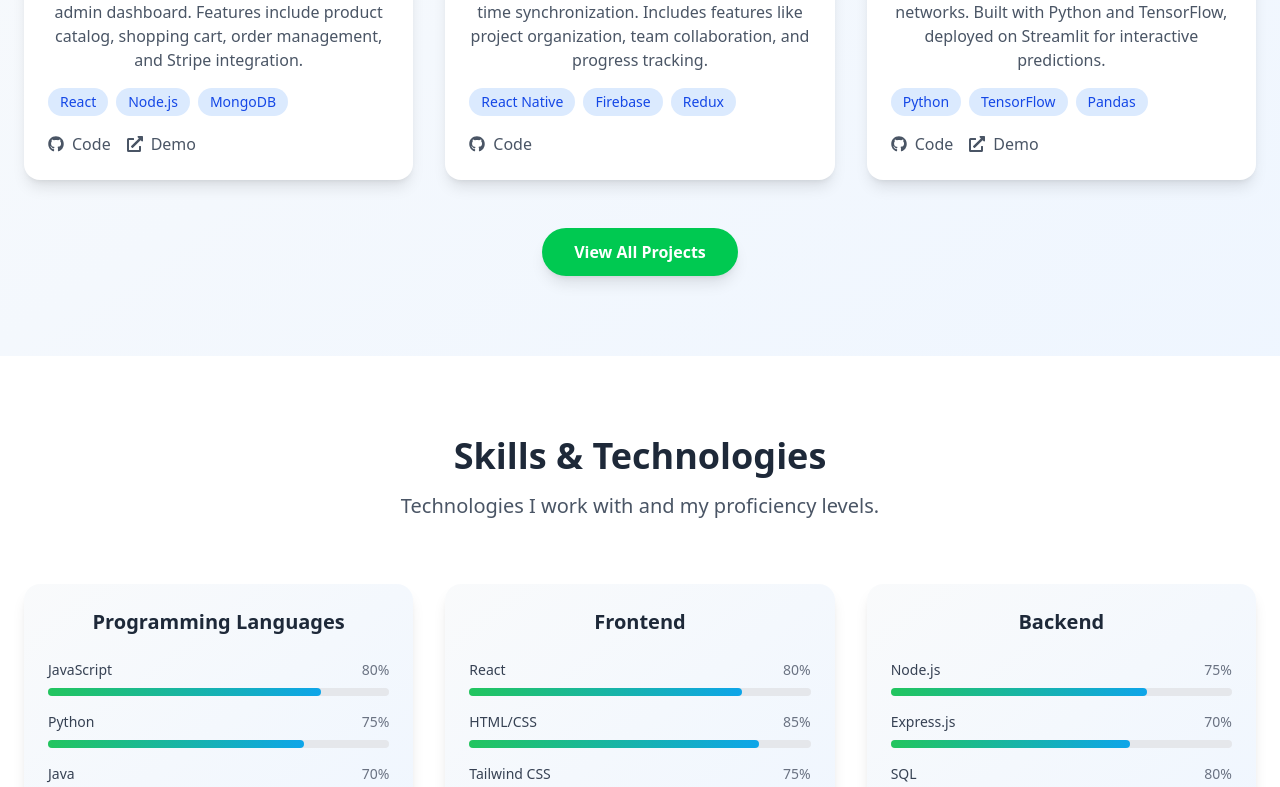
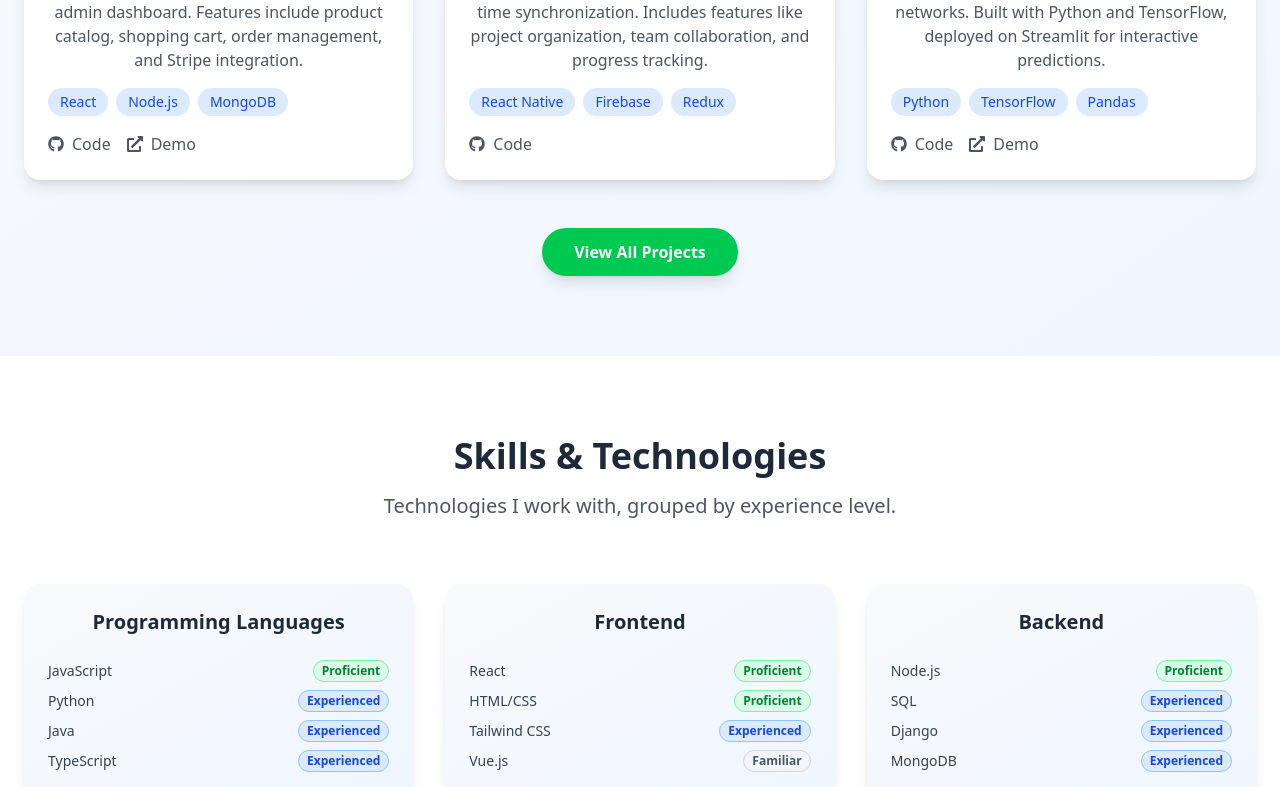
Before and after one commit to Jpuntul/Portfolio, a React (Vite) app: page / in a window 1280 px wide. Shown: the part 2000-2787 px from the top of the page. Built offline with nearby package versions, Linux system fonts and the light colour scheme.

Commit message:
refactor: update skills, add BackToTop

```diff
--- a/src/App.jsx
+++ b/src/App.jsx
@@ -7,11 +7,12 @@ import Projects from './pages/Projects'
 import Contact from './pages/Contact'
 import NotFound from './pages/NotFound'
 import './App.css'
+import BackToTop from './components/BackToTop'
 
 function App() {
   return (
     <Router>
-      <div className="min-h-screen bg-gray-50">
+      <div className="min-h-screen">
         <Header />
         <Routes>
           <Route path="/" element={<Home />} />
@@ -21,6 +22,7 @@ function App() {
           <Route path="*" element={<NotFound />} />
         </Routes>
         <Footer />
+        <BackToTop />
       </div>
     </Router>
   )
--- /dev/null
+++ b/src/components/BackToTop.jsx
@@ -0,0 +1,30 @@
+import { useEffect, useState } from 'react'
+import { FaArrowUp } from 'react-icons/fa'
+
+const BackToTop = () => {
+  const [visible, setVisible] = useState(false)
+
+  useEffect(() => {
+    const handleScroll = () => {
+      setVisible(window.scrollY > 300)
+    }
+    window.addEventListener('scroll', handleScroll)
+    return () => window.removeEventListener('scroll', handleScroll)
+  }, [])
+
+  const scrollToTop = () => {
+    window.scrollTo({ top: 0, behavior: 'smooth' })
+  }
+
+  return (
+    <button
+      onClick={scrollToTop}
+      className={`fixed bottom-8 right-8 z-50 p-3 rounded-full bg-green-500 text-white shadow-lg transition-opacity duration-300 hover:bg-green-600 ${visible ? 'opacity-100' : 'opacity-0 pointer-events-none'}`}
+      aria-label="Back to top"
+    >
+      <FaArrowUp size={20} />
+    </button>
+  )
+}
+
+export default BackToTop
--- a/src/components/sections/Hero.jsx
+++ b/src/components/sections/Hero.jsx
@@ -48,7 +48,7 @@ const Hero = () => {
             Currently pursuing Software Engineering at {personalInfo.university}.
           </p>
 
-          <div className="flex flex-col sm:flex-row gap-4 justify-center items-center mb-12">
+          <div className="flex flex-col sm:flex-row gap-4 justify-center items-center mb-18">
             <a
               href="#projects"
               className="bg-white text-green-700 px-8 py-3 rounded-full font-semibold hover:bg-gray-50 transition-all duration-300 transform hover:scale-105 shadow-lg"
--- a/src/components/sections/Skills.jsx
+++ b/src/components/sections/Skills.jsx
@@ -3,12 +3,6 @@ import { skills } from '../../data/portfolio'
 const Skills = () => {
   return (
     <>
-      <style jsx>{`
-        .forest-gradient {
-          background: linear-gradient(to right, #22c55e, #0ea5e9);
-        }
-      `}</style>
-
       <section id="skills" className="py-20 bg-white">
         <div className="container mx-auto px-6">
           <div className="text-center mb-16">
@@ -16,7 +10,7 @@ const Skills = () => {
               Skills & Technologies
             </h2>
             <p className="text-xl text-gray-600 max-w-2xl mx-auto">
-              Technologies I work with and my proficiency levels.
+              Technologies I work with, grouped by experience level.
             </p>
           </div>
 
@@ -28,22 +22,25 @@ const Skills = () => {
                 style={{animationDelay: `${categoryIndex * 0.2}s`}}
               >
                 <h3 className="text-xl font-semibold text-gray-800 mb-6">{category}</h3>
-                <div className="space-y-4">
+                <ul className="space-y-2">
                   {skillList.map((skill, skillIndex) => (
-                    <div key={skill.name} style={{animationDelay: `${(categoryIndex * skillList.length + skillIndex) * 0.1}s`}}>
-                      <div className="flex justify-between text-sm mb-2">
-                        <span className="text-gray-700 font-medium">{skill.name}</span>
-                        <span className="text-gray-500">{skill.level}%</span>
-                      </div>
-                      <div className="w-full bg-gray-200 rounded-full h-2">
-                        <div
-                          className="forest-gradient h-2 rounded-full transition-all duration-1000 ease-out"
-                          style={{ width: `${skill.level}%` }}
-                        ></div>
-                      </div>
-                    </div>
+                    <li key={skill.name} className="flex justify-between items-center text-sm">
+                      <span className="text-gray-700 font-medium">{skill.name}</span>
+                      <span
+                        className={
+                          `px-2 py-0.5 rounded-full border text-xs font-semibold ` +
+                          (skill.experience === 'Proficient'
+                            ? 'bg-green-100 border-green-300 text-green-700'
+                            : skill.experience === 'Experienced'
+                              ? 'bg-blue-100 border-blue-300 text-blue-700'
+                              : 'bg-gray-100 border-gray-300 text-gray-600')
+                        }
+                      >
+                        {skill.experience}
+                      </span>
+                    </li>
                   ))}
-                </div>
+                </ul>
               </div>
             ))}
           </div>
--- a/src/data/portfolio.js
+++ b/src/data/portfolio.js
@@ -51,21 +51,21 @@ export const projects = [
 
 export const skills = {
   "Programming Languages": [
-    { name: "JavaScript", level: 80 },
-    { name: "Python", level: 75 },
-    { name: "Java", level: 70 },
-    { name: "TypeScript", level: 65 }
+    { name: "JavaScript", experience: "Proficient" },
+    { name: "Python", experience: "Experienced" },
+    { name: "Java", experience: "Experienced" },
+    { name: "TypeScript", experience: "Experienced" }
   ],
   "Frontend": [
-    { name: "React", level: 80 },
-    { name: "HTML/CSS", level: 85 },
-    { name: "Tailwind CSS", level: 75 },
-    { name: "Vue.js", level: 60 }
+    { name: "React", experience: "Proficient" },
+    { name: "HTML/CSS", experience: "Proficient" },
+    { name: "Tailwind CSS", experience: "Experienced" },
+    { name: "Vue.js", experience: "Familiar" }
   ],
   "Backend": [
-    { name: "Node.js", level: 75 },
-    { name: "Express.js", level: 70 },
-    { name: "SQL", level: 80 },
-    { name: "Django", level: 65 },
+    { name: "Node.js", experience: "Proficient" },
+    { name: "SQL", experience: "Experienced" },
+    { name: "Django", experience: "Experienced" },
+    { name: "MongoDB", experience: "Experienced" },
   ]
 }
```
